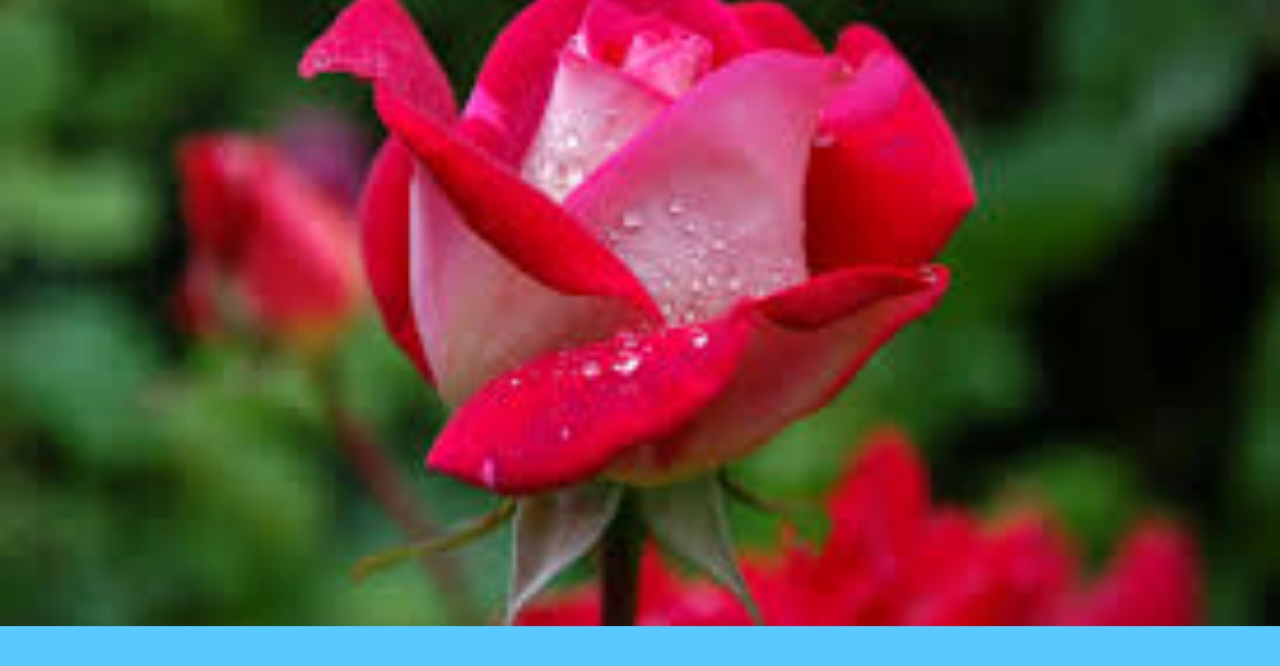
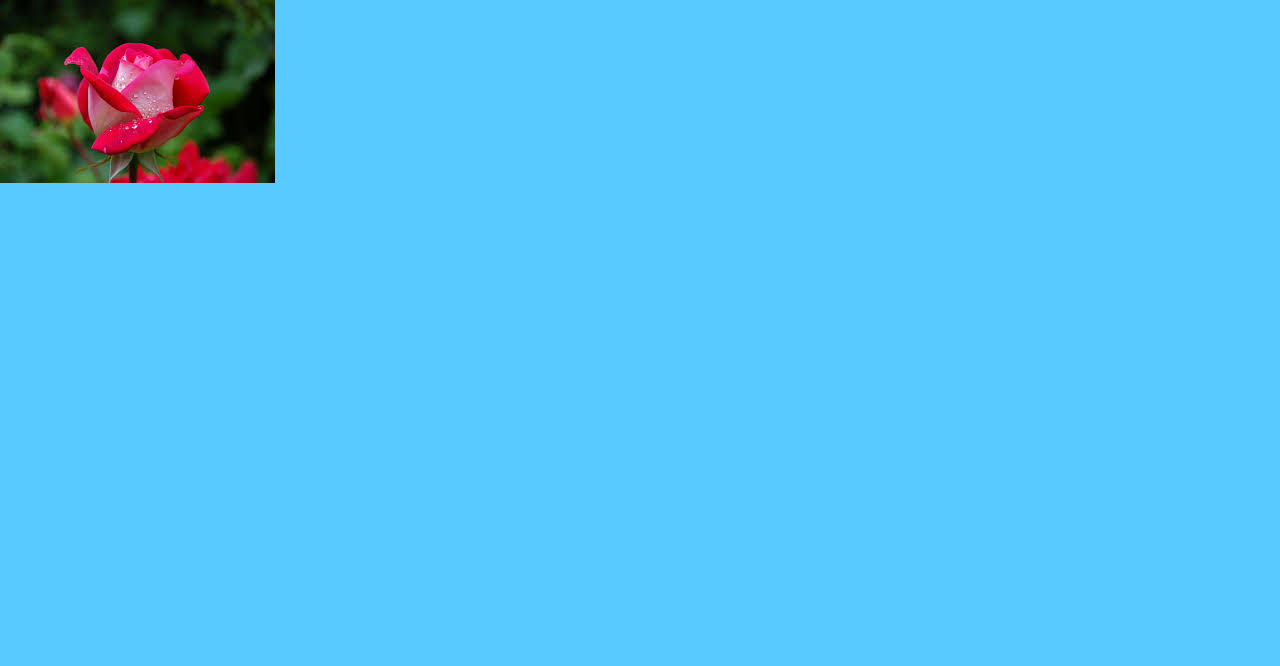
Before and after one commit to bboy432/gramstesting, a plain HTML site: page index.html in a window 1280 px wide. Drawn offline with Linux system fonts and the light colour scheme.

Commit message:
index.html

```diff
--- a/index.html
+++ b/index.html
@@ -1,13 +1,11 @@
 <!DOCTYPE html>
-<head>
+
+<body>
+  <div class="container">
+    <img src="flower.jpg" alt="Image">
+
+  </div>
   <link rel="stylesheet" type="text/css" href="style.css">
-</head>
-<body>
-  <div class="image-container">
-    <img src="flower.jpg" alt="Image">
-  </div>
-
-
 
 
 </body>
```
